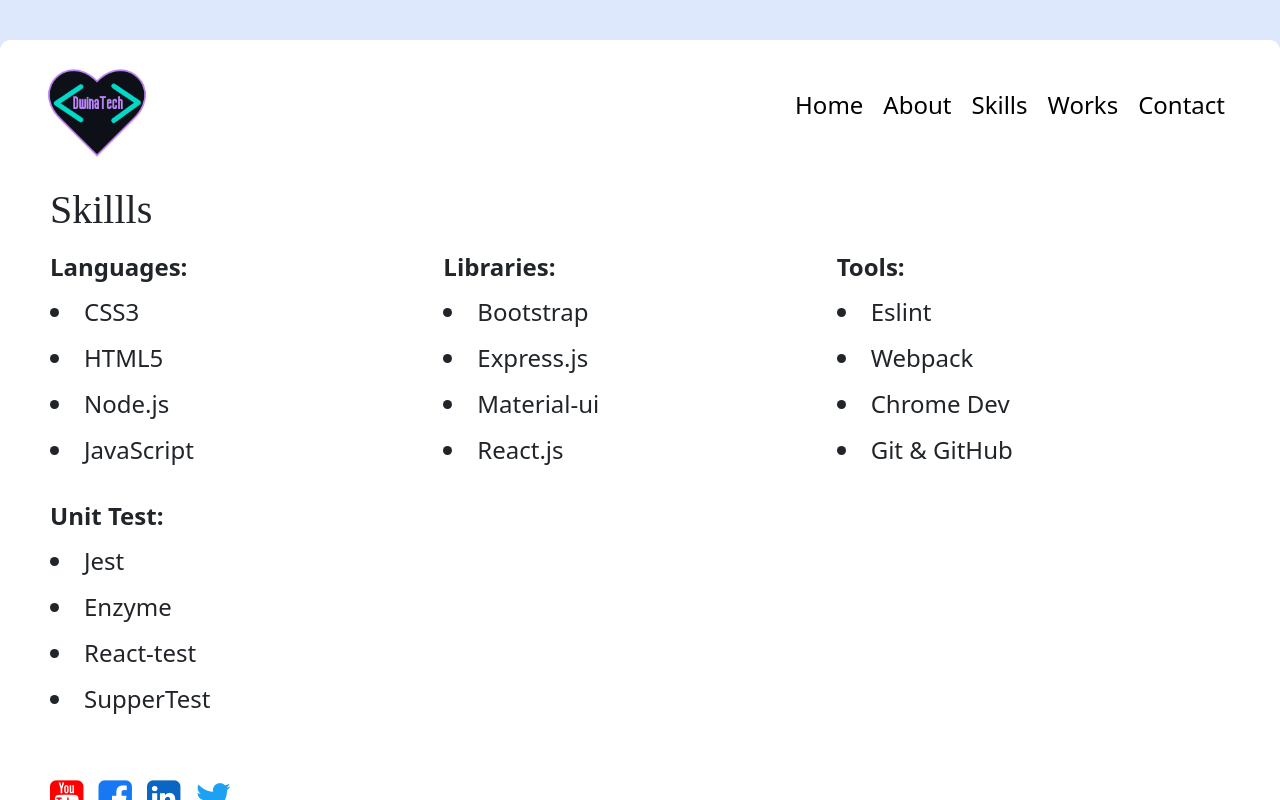
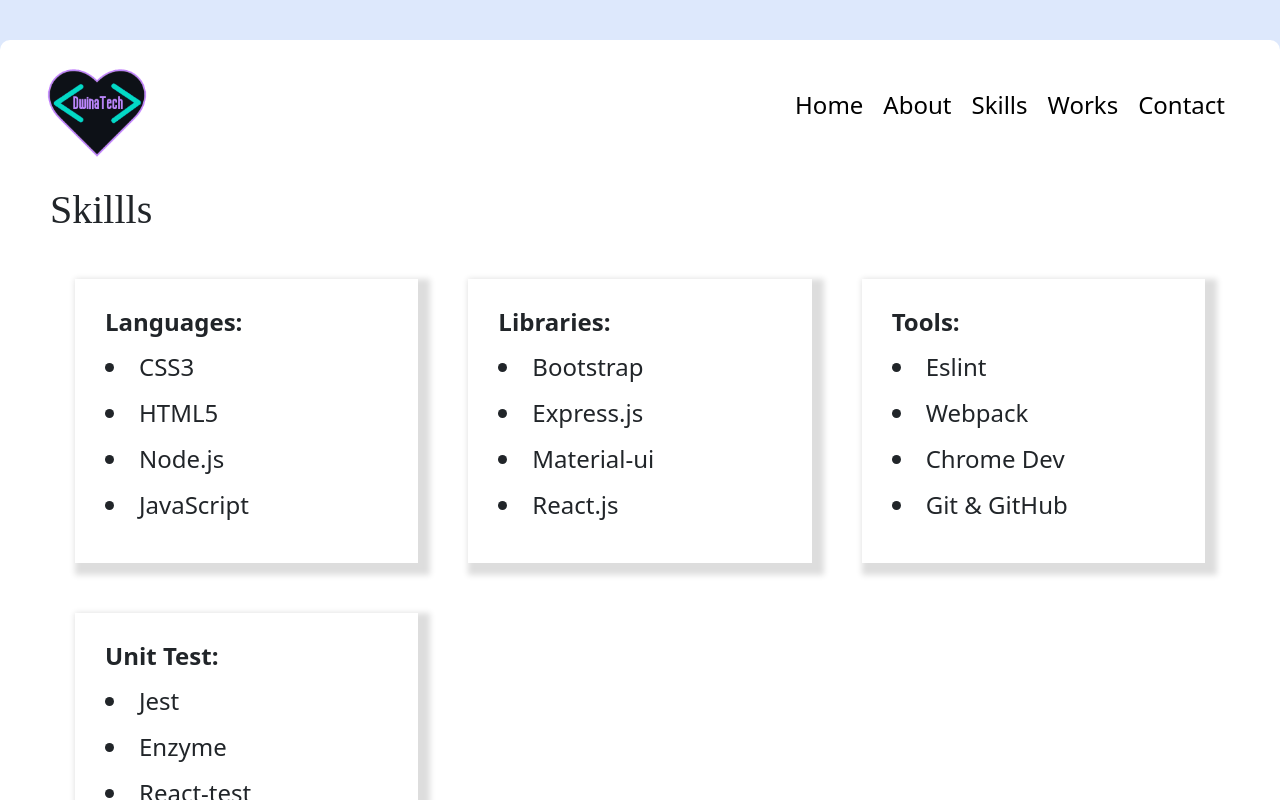
Before and after one commit to Douglas254/Portfolio, a React (Create React App) app: page /skills in a window 1280 px wide. Shown: the top 800 px of the page. Built offline with nearby package versions, Linux system fonts and the light colour scheme.

Commit message:
add css properties

```diff
--- a/src/component/Footer/style.css
+++ b/src/component/Footer/style.css
@@ -10,6 +10,10 @@ footer i {
 footer a {
   font-size: 39px;
 }
+
+footer a:hover {
+  font-size: 42px;
+}
 footer i:not(:last-child) {
   margin-right: 10px;
 }
--- a/src/component/Home/style.css
+++ b/src/component/Home/style.css
@@ -29,6 +29,12 @@
   font-family: "Righteous", cursive;
 }
 
+.home .title button:hover {
+  background-color: transparent;
+  color: #3f71f4;
+  border: 1px solid black;
+}
+
 .home .person {
   width: 100%;
   margin-top: 20px;
@@ -37,6 +43,7 @@
 .home .person img {
   width: 80%;
   border-radius: 50px;
+  box-shadow: 6px 6px rgb(88, 61, 61);
 }
 
 @media (min-width: 768px) {
--- a/src/component/Skills/style.css
+++ b/src/component/Skills/style.css
@@ -9,11 +9,19 @@
 .content {
   display: grid;
   font-size: 24px;
-  grid-template-columns: 1fr 1fr;
+  grid-template-columns: 1fr;
 }
 
 .content div {
-  margin: 0 3px 25px 0;
+  margin: 25px;
+  box-shadow: 6px 6px 6px 6px rgb(221, 221, 221);
+  padding: 30px;
+}
+
+.content div:hover {
+  margin: 25px;
+  box-shadow: 6px 6px rgb(199, 199, 218);
+  padding: 30px;
 }
 
 .content strong {
@@ -28,6 +36,24 @@
 
 @media (min-width: 768px) {
   .content {
+    grid-template-columns: 1fr 1fr;
+  }
+
+  .content div {
+    margin: 25px;
+    box-shadow: 6px 6px 6px 6px rgb(221, 221, 221);
+    padding: 30px;
+  }
+
+  .content div:hover {
+    margin: 25px;
+    box-shadow: 6px 6px rgb(199, 199, 218);
+    padding: 30px;
+  }
+}
+
+@media (min-width: 990px) {
+  .content {
     grid-template-columns: 1fr 1fr 1fr;
   }
 }
```
